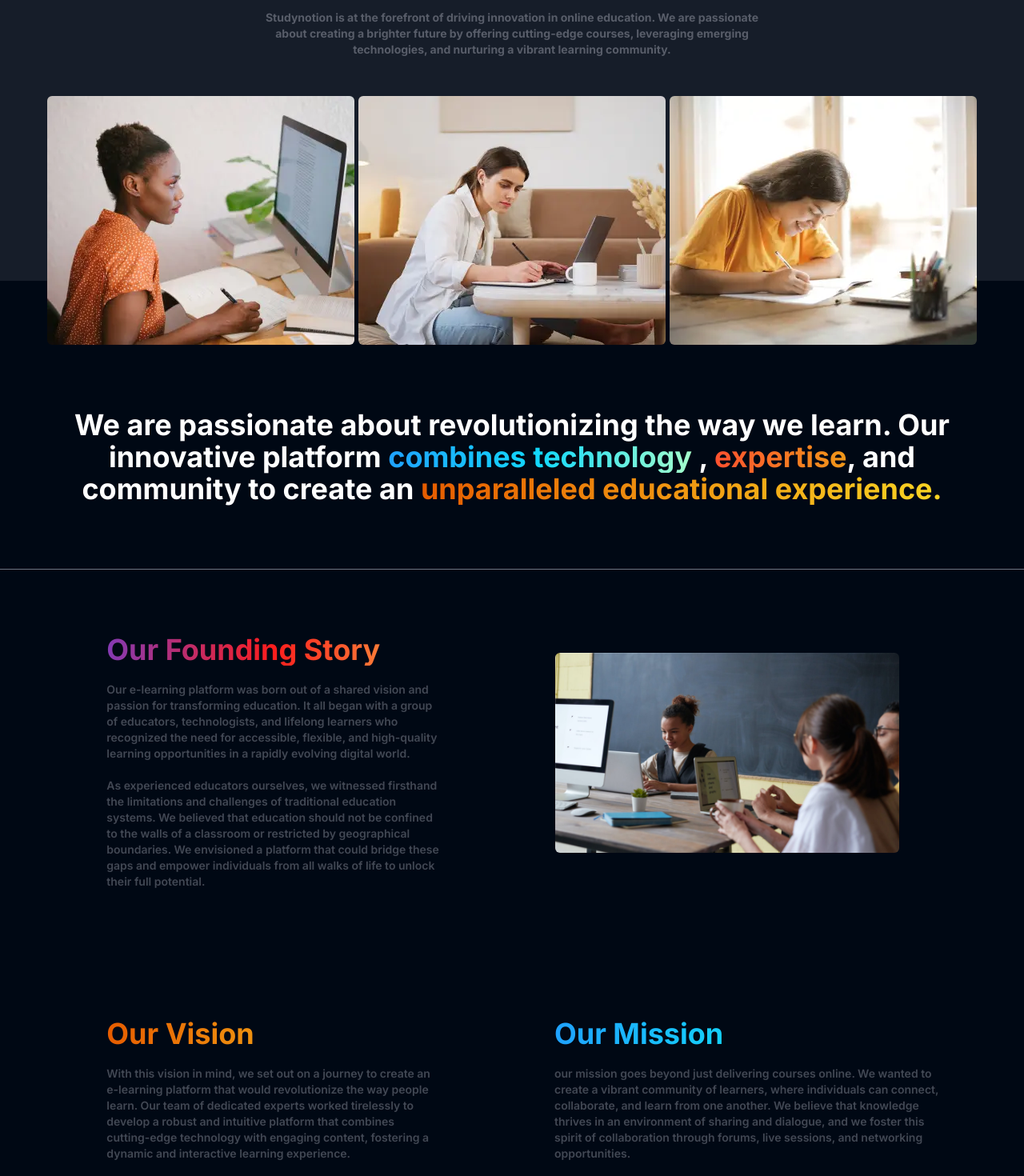
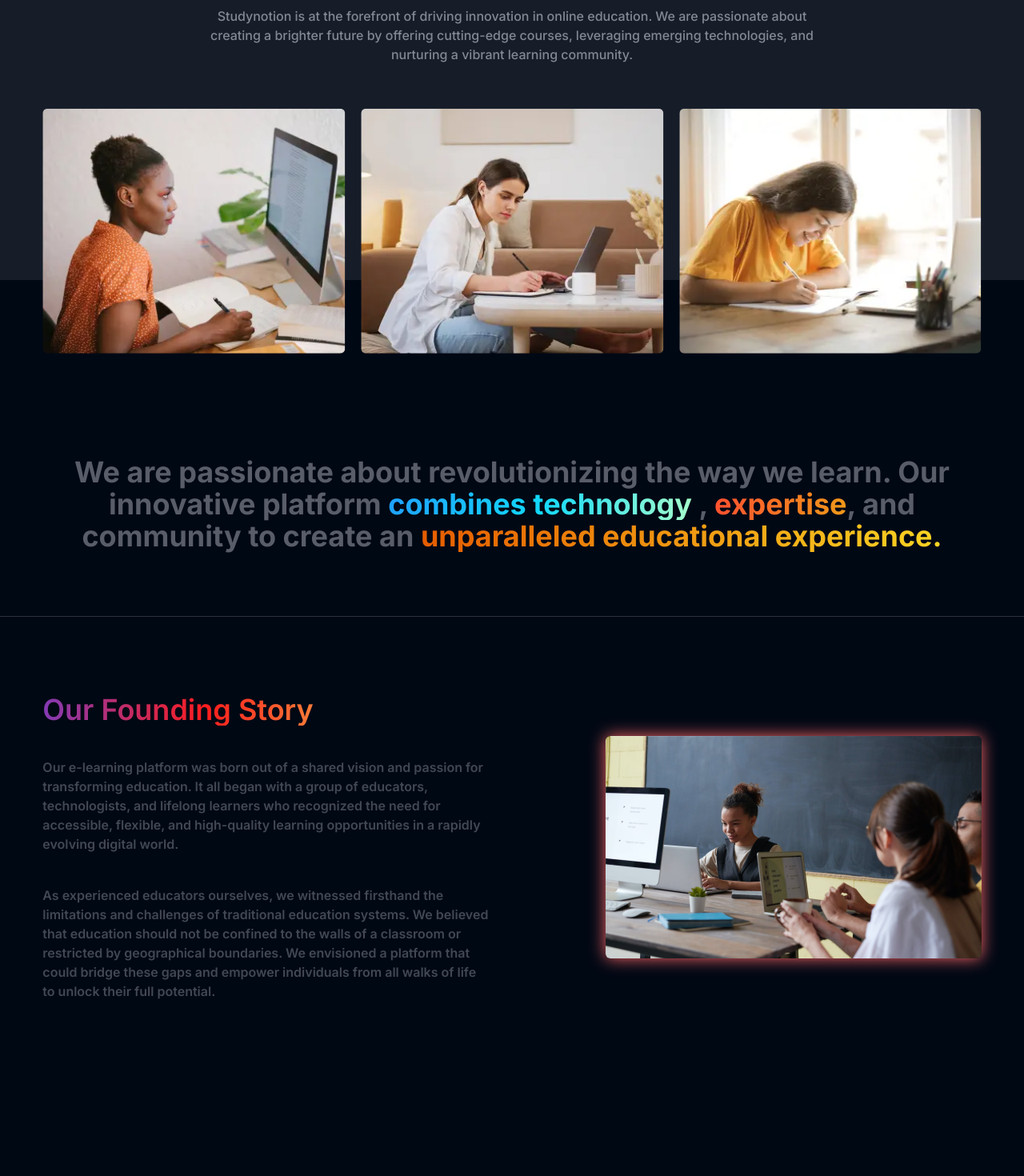
Before and after one commit to AshwinD40/Study-Notion, a React (Create React App) app: page /about in a window 1280 px wide. Shown: the part 220-1690 px from the top of the page at 80% size. Built offline with nearby package versions, Linux system fonts and the light colour scheme; no server answers; a web font is replaced by a local one.

Commit message:
Style About Page

```diff
--- a/src/Pages/About.jsx
+++ b/src/Pages/About.jsx
@@ -13,72 +13,60 @@ import ReviewSlider from "../components/common/ReviewSlider"
 
 const About = () => {
   return (
-    <div className='w-full  text-white justify-center  '>
-
+    <div>
         {/*section 01*/}
-        <section className='bg-richblack-800 w-full  '>
-            <div className=' w-11/12 pt-16 mx-auto max-w-maxContent '>
-                <header className=' text-center text-4xl font-bold '>
-                    Driving Innovation in Online Education for a <br/>
+        <section className='bg-richblack-800'>
+            <div className=' relative flex w-11/12 mx-auto max-w-maxContent flex-col justify-between text-center text-white gap-10 '>
+                <header className=' mx-auto py-20 text-4xl font-bold lg:w-[70%] '>
+                    Driving Innovation in Online Education for a
                     <HighlightText text={" Brighter Future"}/>
-                    <p className=' text-sm px-[22%] text-richblack-500 mt-8 -mb-8'>Studynotion is at the forefront of driving innovation in online education. We are passionate about creating a brighter future by offering cutting-edge courses, leveraging emerging technologies, and nurturing a vibrant learning community.
+                    <p className=' text-base text-center mx-auto font-medium lg:w-[95%] text-richblack-300 mt-3'>
+                        Studynotion is at the forefront of driving innovation in online education. We are passionate about creating a brighter future by offering cutting-edge courses, leveraging emerging technologies, and nurturing a vibrant learning community.
                     </p>
                 </header>
-                <div className='flex flex-row justify-evenly translate-y-20 '>
-                    <img
-                    src={img1}
-                     alt="about us image 01"
-                     className=' rounded-md'
-                     />
-                     <img
-                    src={img2}
-                     alt="about us image 02"
-                     className=' rounded-md'
-                     />
-                     <img
-                    src={img3}
-                     alt="about us image 02"
-                     className=' rounded-md'
-                     />
+                <div className=' sm:h-[70px] lg:h-[150px]'></div>
+                <div className=' absolute bottom-0 left-[50%] grid w-[100%] translate-x-[-50%] translate-y-[30%] grid-cols-3 gap-3 lg:gap-5 '>
+                    <img src={img1} alt="about us image 01" className=' rounded-md'/>
+                     <img src={img2} alt="about us image 02" className=' rounded-md'/>
+                     <img src={img3} alt="about us image 02"    className=' rounded-md' />
                 </div>
             </div>
         </section>
 
         {/*section 02*/}
-
-        <section className='w-full'>
-            <div className=' w-11/12 mx-auto max-w-maxContent mt-20'>
+        <section className='border-b border-richblack-700'>
+            <div className=' w-11/12 mx-auto flex max-w-maxContent flex-col justify-between gap-10 text-richblack-500 '>
+            <div className=' h-[100px]'></div>
                 <Quote/>
             </div>
         </section>
 
-        <div className='h-[1px] w-full bg-richblack-400 '></div>
         {/* Section 03*/}
         <section>
-            <div className=' w-11/12 flex flex-col mx-auto max-w-maxContent'>
-                <div className=' flex flex-row justify-between gap-6 my-20 '>
-                    <div className='w-[50%] flex flex-col gap-5 px-20'>
-                        <h1 className='inline-block font-bold text-transparent text-4xl bg-clip-text bg-gradient-to-r from-[#833AB4] via-[#FD1D1D]  to-[#FCB045]'>Our Founding Story </h1>
-                        <p className=' text-sm font-semibold text-richblack-600'>Our e-learning platform was born out of a shared vision and passion for transforming education. It all began with a group of educators, technologists, and lifelong learners who recognized the need for accessible, flexible, and high-quality learning opportunities in a rapidly evolving digital world.</p>
-                        <p className=' text-sm font-semibold text-richblack-600'>As experienced educators ourselves, we witnessed firsthand the limitations and challenges of traditional education systems. We believed that education should not be confined to the walls of a classroom or restricted by geographical boundaries. We envisioned a platform that could bridge these gaps and empower individuals from all walks of life to unlock their full potential.</p>
+            <div className=' w-11/12 flex flex-col mx-auto max-w-maxContent justify-between gap-10 text-richblack-500'>
+                <div className=' flex flex-col items-center justify-between gap-6 lg:flex-row '>
+                    <div className='lg:w-[50%] my-24 flex flex-col gap-10'>
+                        <h1 className=' font-semibold lg:w-[70%] text-transparent text-4xl bg-clip-text bg-gradient-to-r from-[#833AB4] via-[#FD1D1D]  to-[#FCB045]'>Our Founding Story </h1>
+                        <p className=' text-base font-semibold text-richblack-600 lg:w-[95%]'>Our e-learning platform was born out of a shared vision and passion for transforming education. It all began with a group of educators, technologists, and lifelong learners who recognized the need for accessible, flexible, and high-quality learning opportunities in a rapidly evolving digital world.</p>
+                        <p className=' text-base font-semibold text-richblack-600 lg:w-[95%]'>As experienced educators ourselves, we witnessed firsthand the limitations and challenges of traditional education systems. We believed that education should not be confined to the walls of a classroom or restricted by geographical boundaries. We envisioned a platform that could bridge these gaps and empower individuals from all walks of life to unlock their full potential.</p>
                     </div>
-                    <div className=' w-[50%]'>
+                    <div>
                         <img
                             src={img4}
                             alt='founding story'
-                            className='rounded-md mt-6 mx-10 lg:h-[250px] lg:w-[430px]'
+                            className=' rounded-md shadow-[0_0_20px_0] shadow-[#FC6767]'
                             />
                     </div>
                 </div>
-                <div className=' flex flex-row justify-between gap-6 my-20 '>
-                    <div className='w-[50%] flex flex-col gap-5 px-20'>
-                        <h1 className='inline-block font-bold text-transparent text-4xl bg-clip-text bg-gradient-to-r from-[#E65C00]   to-[#F9D423]'>Our Vision</h1>
-                        <p className=' text-sm font-semibold text-richblack-600'>With this vision in mind, we set out on a journey to create an e-learning platform that would revolutionize the way people learn. Our team of dedicated experts worked tirelessly to develop a robust and intuitive platform that combines cutting-edge technology with engaging content, fostering a dynamic and interactive learning experience.</p>
+                <div className=' flex flex-col items-center lg:gap-10 lg:flex-row justify-between'>
+                    <div className='lg:w-[40%] flex flex-col gap-10 my-24'>
+                        <h1 className=' font-bold text-transparent text-4xl bg-clip-text bg-gradient-to-r from-[#E65C00] to-[#F9D423] lg:w-[70%]'>Our Vision</h1>
+                        <p className=' text-base font-medium text-richblack-300 lg:w-[95%]'>With this vision in mind, we set out on a journey to create an e-learning platform that would revolutionize the way people learn. Our team of dedicated experts worked tirelessly to develop a robust and intuitive platform that combines cutting-edge technology with engaging content, fostering a dynamic and interactive learning experience.</p>
 
                     </div>
-                    <div className='w-[50%] flex flex-col gap-5 px-10'>
+                    <div className=' my-24 lg:w-[40%] flex flex-col gap-10'>
                         <HighlightText text={"Our Mission"}/>
-                        <p className=' text-sm font-semibold text-richblack-600'>our mission goes beyond just delivering courses online. We wanted to create a vibrant community of learners, where individuals can connect, collaborate, and learn from one another. We believe that knowledge thrives in an environment of sharing and dialogue, and we foster this spirit of collaboration through forums, live sessions, and networking opportunities.</p>
+                        <p className=' text-base font-medium text-richblack-600 lg:w-[95%]'>our mission goes beyond just delivering courses online. We wanted to create a vibrant community of learners, where individuals can connect, collaborate, and learn from one another. We believe that knowledge thrives in an environment of sharing and dialogue, and we foster this spirit of collaboration through forums, live sessions, and networking opportunities.</p>
                     </div>
                 </div>
             </div>
@@ -90,17 +78,17 @@ const About = () => {
         </section>
 
         {/*section 05*/}
-        <section className=' mx-auto flex flex-col gap-20 items-center justify-between mb-[140px]'>
+        <section className=' w-11/12 max-w-maxContent mx-auto flex flex-col gap-10  justify-between text-white '>
             <LearningGrid/>
             <ContactFormSection/>
         </section>
 
-        <section className='w-11/12 mx-auto max-w-maxContent'>
-            <div className=' font-bold text-3xl text-center my-20'>
+        <div className='w-11/12  relative mx-auto my-20 flex  max-w-maxContent flex-col items-center justify-between gap-8 bg-richblack-900 text-white'>
+            <h1 className=' font-bold text-4xl text-center mt-8'>
                 Reviews from other learner
-            </div>
+            </h1>
             <ReviewSlider/>
-        </section>
+        </div>
 
         <Footer/>
     </div>
--- a/src/Pages/Home.jsx
+++ b/src/Pages/Home.jsx
@@ -16,28 +16,32 @@ const Home = () => {
   return (
     <div>
          {/*section 01*/}
-            <div className=' relative mx-auto flex flex-col w-11/12 max-w-maxContent items-center text-white justify-between'>
+            <div className=' relative mx-auto flex flex-col w-11/12 max-w-maxContent items-center text-white justify-between gap-8'>
 
-
+                {/* Become a Instructor Button */}
                 <Link to={"/signUp"}>
 
-                    <div className=' group  mt-16 p-1 mx-auto  justify-center rounded-full bg-[#161D29] font-semibold text-richblack-100 transition-all duration-200 hover:scale-95 shadow-md w-fit shadow-richblack-600'>
-                        <div className='group-hover:bg-richblack-900 flex flex-row rounded-full justify-center items-center gap-2 px-7 py-[6px]'>
+                    <div className=' group  mt-16 p-1 mx-auto  justify-center rounded-full bg-[#161D29] font-semibold text-richblack-100 transition-all duration-200 hover:scale-95 shadow-md w-fit hover:drop-shadow-none drop-shadow-[0_1.5px_rgba(255,255,255,0.25)]'>
+                        <div className='group-hover:bg-richblack-900 flex flex-row rounded-full transition-all justify-center items-center gap-2 px-7 py-[6px]'>
                             <p>Become an Instructor</p>
                             <IoMdArrowRoundForward/>
                         </div>
                     </div>
                 </Link>
 
-                <div className=' text-center text-4xl font-semibold mt-8'>
+                {/*Heading */}
+                <div className=' text-center text-4xl font-semibold'>
                     Empower Your Future with {" "}
                     <HighlightText text={" Coding Skills"}/>
                 </div>
-                <div className='mt-4 w-[90%] text-center text-lg font-semibold text-richblack-300'>
+
+                {/*Sub Heading */}
+                <div className='-mt-3 w-[90%] text-center text-lg font-semibold text-richblack-300'>
                     With our online coding courses, you can learn at your own pace, from anywhere in the world, and get access to a <br/>wealth of resources, including hands-on projects, quizzes, and personalized feedback from instructors.
                 </div>
 
-                <div className='flex flex-row gap-6 mt-8'>
+                {/*CTA Button */}
+                <div className='flex flex-row gap-7 mt-8'>
                     <CTAButton active={true} linkto={'/signUp'}>
                         Learn More
                     </CTAButton>
@@ -47,17 +51,21 @@ const Home = () => {
                     </CTAButton>
 
                 </div>
-                <div className='absolute -ml-20 mt-96 -z-0 lg:h-[600px] lg:w-[80%] bg-blue-200 blur-3xl '></div>
-                <div className=' z-10  mx-10 mt-14 mb-3 rounded-lg'>
+
+                {/*Video */}
+                <div className=' rounded-lg mx-3 my-7 shadow-[10px_-5px_50px_-5px] shadow-blue-200'>
                     <video
                         muted
                         loop
                         autoPlay
-                       className=' rounded-xl shadow-[12px_12px] shadow-white'
+                        className=' rounded-lg lg:shadow-[20px_20px_rgba(255,255,255)] md:shadow-[20px_20px_rgba(255,255,255)]'
                     >
                         <source src={Banner} type='video/mp4'/>
                     </video>
                 </div>
+
+
+
                 {/* code section 01*/}
                 <div>
                     <CodeBlocks
@@ -72,26 +80,21 @@ const Home = () => {
                         subheading={
                             "Our courses are designed and taught by industry experts who have years of experience in coding and are passionate about sharing their knowledge with you."
                         }
-                        ctabtn1={
-                            {
+                        ctabtn1={{
                             btnText:"Try it Yourself",
                             linkto:'/signUp',
                             active:true,
-                            }
-                        }
-                        ctabtn2={
-                            {
+                        }}
+                        ctabtn2={{
                             btnText:"Learn More",
                             linkto:'/login',
                             active:false,
-                            }
-                        }
+                        }}
+
                         backgroundGradient={<div className='absolute codeblock1'></div>  }
 
                         codeblock={`<!DOCTYPE html>\n<html>\n<head><title>Example</title>\n<linkrel="stylesheet"href="styles.css">\n</head>\n<body>\n<h1><ahref="/">Header</a>\n</h1>\n<nav><ahref="one/">One</a><ahref="two/">Two</>\n<a><ahref="three/">Three</a>\n</nav>`}
                         codeColor={"text-yellow-25"}
-
-
                     />
                 </div>
 
@@ -102,9 +105,9 @@ const Home = () => {
                         heading={
                             <div className="w-[100%] text-4xl font-semibold lg:w-[50%]">
                                 Start {" "}
-                                <HighlightText text={` coding`}/>
+                                <HighlightText text={` coding in seconds`}/>
                                 <br/>
-                                <HighlightText text={"in seconds"}/>
+
                             </div>
                         }
                         subheading={
@@ -132,18 +135,18 @@ const Home = () => {
                     />
                 </div>
 
+                {/*Explore Section */}
                 <ExploreMore/>
             </div>
 
 
          {/*section 02*/}
          <div className=' bg-pure-greys-5 text-richblack-700'>
-
             <div className=' homepage_bg h-[333px]'>
-                     <div className=' w-11/12 max-w-maxContent flex flex-col items-center justify-between gap-5 mx-auto'>
-
+                 {/*Explore Full Category section */}
+                <div className=' w-11/12 max-w-maxContent flex flex-col items-center justify-between gap-8 mx-auto'>
                     <div className='lg:h-[150px]'></div>
-                        <div className=' flex flex-row gap-7 text-whitelg:mt-8 '>
+                    <div className=' flex flex-row gap-7 text-white lg:mt-8 '>
                         <CTAButton active={true} linkto={"/signUp"}>
                             <div className=' flex items-center gap-3'>
                                 Exploore Full Catlog
@@ -151,48 +154,46 @@ const Home = () => {
                             </div>
                         </CTAButton>
                         <CTAButton active={false} linkto={"/login"}>
-                                <div>
                             Learn More
-                                </div>
                         </CTAButton>
-
                     </div>
                 </div>
             </div>
 
             <div className=' mx-auto w-11/12 max-w-maxContent flex flex-col items-center justify-between gap-8'>
-
+                {/*JOb that is in Demand - Section 1 */}
                 <div className="mb-10 mt-[-100px] flex flex-col justify-between gap-7 lg:mt-20 lg:flex-row lg:gap-0">
-                        <div className=' text-4xl font-semibold w-[50%]'>
+                    <div className=' text-4xl font-semibold lg:w-[45%]'>
                         Get the skills you need for a
-                            <HighlightText text={" job that is in demand."}/>
+                        <HighlightText text={"job that is in demand."}/>
                     </div>
-                        <div className=' flex flex-col gap-10 pr-6 w-[50%] items-start'>
+                    <div className=' flex flex-col gap-10 w-[45%] items-start'>
                         <div className=' text-[16px]'>
                             The modern StudyNotion is the dictates its own terms. Today, to be a competitive specialist requires more than professional skills.
                         </div>
                         <CTAButton active={true} linkto={"/signUp"}>
-                                <div>
-                                    Learn More
-                                </div>
+                            <div>Learn More</div>
                         </CTAButton>
                     </div>
                 </div>
 
+                {/*Timeline Section - section 02 */}
                 <TimelineSection/>
 
-            <LearningLanguageSection/>
+                {/*Learning language Section - section 03 */}
+                < LearningLanguageSection/>
             </div>
-
-
         </div>
 
         {/*section 03*/}
-         <div className=' w-11/12 mx-auto max-w-maxContent fle flex-col justify-between gap-8 bg-richblack-900 text-white items-center'>
+        <div className=' relative my-20 w-11/12 mx-auto max-w-maxContent fle flex-col justify-between gap-8 bg-richblack-900 text-white items-center'>
+            {/*Become a Instructor section */}
             <InstructorSection/>
 
-            <h1 className=' text-center text-3xl font-bold mt-10'>Reviews from other learners</h1>
-
+            {/*Review from Other Learner */}
+            <h1 className=' text-center text-4xl font-semibold mt-10'>
+                Reviews from other learners
+            </h1>
             {/*Reviews slider*/}
             <ReviewSlider/>
          </div>
--- a/src/components/core/HomePage/InstructorSection.jsx
+++ b/src/components/core/HomePage/InstructorSection.jsx
@@ -18,8 +18,8 @@ const InstructorSection = () => {
             </div>
             <div className='lg:w-[50%] flex flex-col gap-10'>
                 <div className=' lg:w-[50%] text-4xl font-bold '>
-                    Become an
-                    <HighlightText text={" Instructor"}/>
+                    Become an {' '}
+                    <HighlightText text={"Instructor"}/>
                 </div>
 
                 <p className=' text-[16px] text-justify font-semibold text-richblack-300 w-[90%]'>Instructors from around the world teach millions of students on StudyNotion. We provide the tools and skills to teach what you love.</p>
```
Lines whose indentation alone changed are shown as unchanged.
